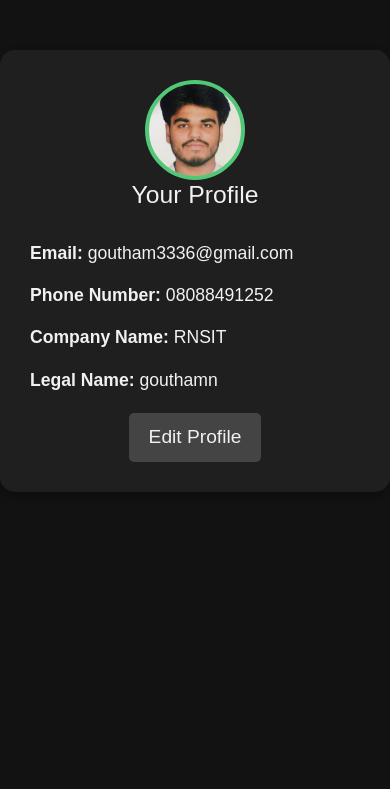
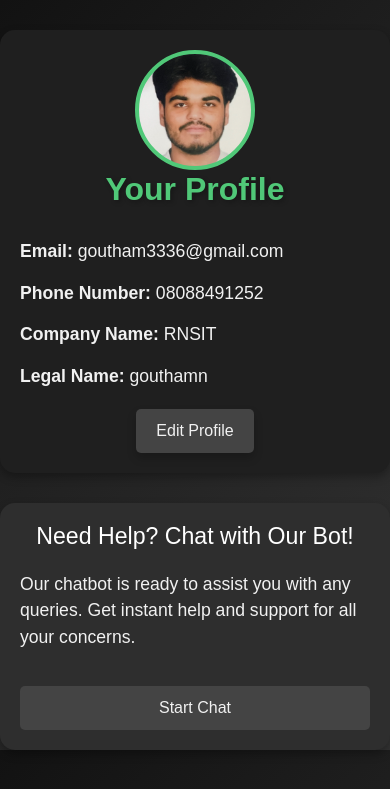
Before and after one commit to GOUTHAM-2002/UKProject, a Django app: page /auth/profile/user/ in a window 390 px wide. Shown: the top 789 px of the page. Run offline with Django 4.2, Linux system fonts and the light colour scheme; a user stored in the database is signed in.

Commit message:
3rd milestone completed

```diff
--- a/user_management/templates/user_management/base.html
+++ b/user_management/templates/user_management/base.html
@@ -147,7 +147,7 @@
 
             <!-- Footer Link -->
             <div class="footer-link">
-                <p>Want to try a demo of our chatbot? <a href="http://127.0.0.1:8000/">Click here</a> to test it out.</p>
+                <p>Want to try a demo of our chatbot? <a href="https://ukproject-1.onrender.com">Click here</a> to test it out.</p>
             </div>
         </div>
     </div>
--- a/user_management/templates/user_management/profile_page_user.html
+++ b/user_management/templates/user_management/profile_page_user.html
@@ -7,9 +7,10 @@
     <title>Your Profile</title>
     <style>
         body {
-            background-color: #121212;
+            background: linear-gradient(135deg, #121212, #333);
             color: #f1f1f1;
             font-family: 'Arial', sans-serif;
+            overflow-x: hidden;
         }
 
         .profile-container {
@@ -19,11 +20,23 @@
             background-color: #1f1f1f;
             border-radius: 15px;
             box-shadow: 0 4px 10px rgba(0, 0, 0, 0.3);
+            transition: all 0.3s ease;
+        }
+
+        .profile-container:hover {
+            box-shadow: 0 8px 20px rgba(0, 0, 0, 0.6);
         }
 
         .profile-header {
             text-align: center;
             margin-bottom: 30px;
+        }
+
+        .profile-header h2 {
+            font-size: 2.5rem;
+            font-weight: bold;
+            color: #50c878;
+            text-shadow: 2px 2px 5px rgba(0, 0, 0, 0.3);
         }
 
         .profile-details {
@@ -32,6 +45,13 @@
 
         .profile-details p {
             font-size: 1.1rem;
+            margin-bottom: 15px;
+            transition: all 0.3s ease;
+        }
+
+        .profile-details p:hover {
+            color: #50c878;
+            transform: translateX(5px);
         }
 
         .btn-edit {
@@ -39,19 +59,22 @@
             border: none;
             color: #f1f1f1;
             font-size: 1.2rem;
-            padding: 10px 20px;
+            padding: 12px 25px;
             border-radius: 5px;
             transition: all 0.3s ease;
+            box-shadow: 0 5px 10px rgba(0, 0, 0, 0.2);
         }
 
         .btn-edit:hover {
             background-color: #333;
+            transform: scale(1.05);
+            box-shadow: 0 10px 25px rgba(0, 0, 0, 0.4);
         }
 
         /* Avatar Style */
         .avatar {
-            width: 100px;
-            height: 100px;
+            width: 120px;
+            height: 120px;
             border-radius: 50%;
             background-image: url('{{ user.profile_pic.url }}');
             background-size: cover;
@@ -66,9 +89,74 @@
             border-color: #3f9a60;
         }
 
+        /* Chatbot Section */
+        .chatbot-container {
+            margin-top: 50px;
+            background-color: #2e2e2e;
+            border-radius: 15px;
+            padding: 30px;
+            box-shadow: 0 4px 10px rgba(0, 0, 0, 0.3);
+            transition: all 0.3s ease;
+        }
+
+        .chatbot-container:hover {
+            box-shadow: 0 8px 20px rgba(0, 0, 0, 0.6);
+        }
+
+        .chatbot-header {
+            text-align: center;
+            font-size: 2rem;
+            color: #fff;
+            margin-bottom: 20px;
+        }
+
+        .chatbot-content {
+            font-size: 1.1rem;
+            color: #f1f1f1;
+        }
+
+        .chatbot-btn {
+            background-color: #444;
+            border: none;
+            color: #f1f1f1;
+            font-size: 1.1rem;
+            padding: 12px 25px;
+            border-radius: 5px;
+            width: 100%;
+            transition: all 0.3s ease;
+            margin-top: 20px;
+        }
+
+        .chatbot-btn:hover {
+            background-color: #333;
+            transform: scale(1.05);
+        }
+
+        /* Mobile Responsiveness */
+        @media (max-width: 576px) {
+            .profile-container, .chatbot-container {
+                margin-top: 30px;
+                padding: 20px;
+            }
+
+            .profile-header h2 {
+                font-size: 2rem;
+            }
+
+            .btn-edit {
+                padding: 10px 20px;
+                font-size: 1rem;
+            }
+
+            .chatbot-btn {
+                padding: 10px 20px;
+                font-size: 1rem;
+            }
+        }
     </style>
 </head>
 <body>
+
     <div class="container profile-container">
         <!-- Avatar Section -->
         <div class="avatar"></div>
@@ -80,11 +168,24 @@
             <p><strong>Phone Number:</strong> {{ user.phone_number }}</p>
             <p><strong>Company Name:</strong> {{ user.company_name }}</p>
             <p><strong>Legal Name:</strong> {{ user.legal_name }}</p>
-
         </div>
         <div class="text-center">
             <a href="{% url 'edit_profile_user' %}" class="btn btn-edit">Edit Profile</a>
         </div>
     </div>
+
+    <!-- Chatbot Section -->
+    <div class="container chatbot-container">
+        <div class="chatbot-header">
+            <h3>Need Help? Chat with Our Bot!</h3>
+        </div>
+        <div class="chatbot-content">
+            <p>Our chatbot is ready to assist you with any queries. Get instant help and support for all your concerns.</p>
+        </div>
+        <div class="text-center">
+            <a href="{% url 'chatbot_home' %}" class="btn chatbot-btn">Start Chat</a>
+        </div>
+    </div>
+
 </body>
 </html>
```
Also changed, not shown: user_management/templates/user_management/profile_page_therapist.html (+67 -7 lines), certificates/Screenshot_2024-12-26_at_9_mNhLo9S.51.04AM.png (added), db.sqlite3.
